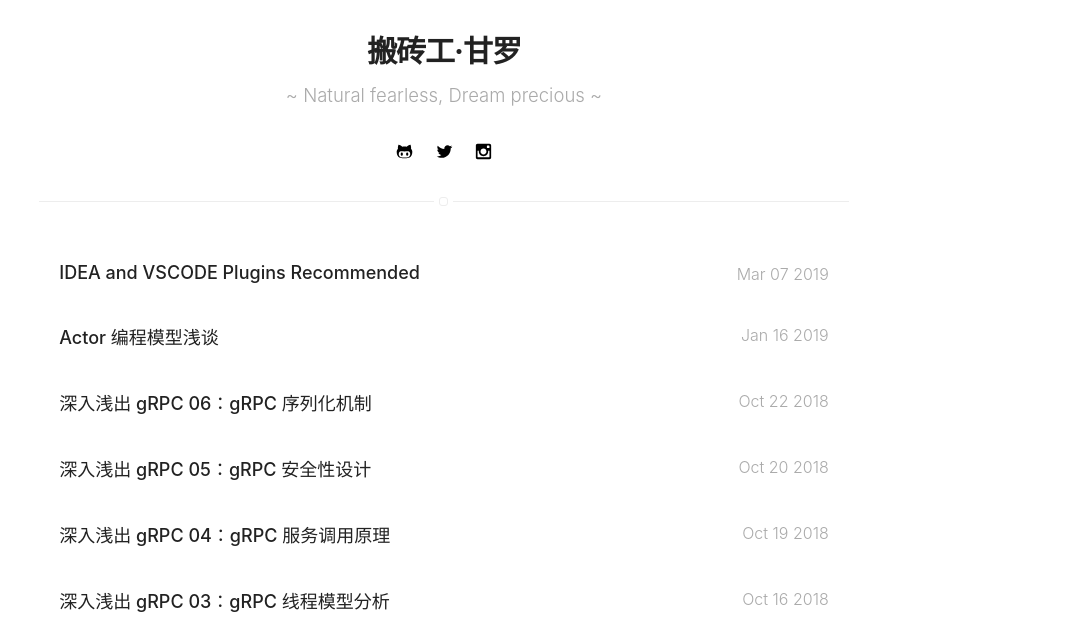
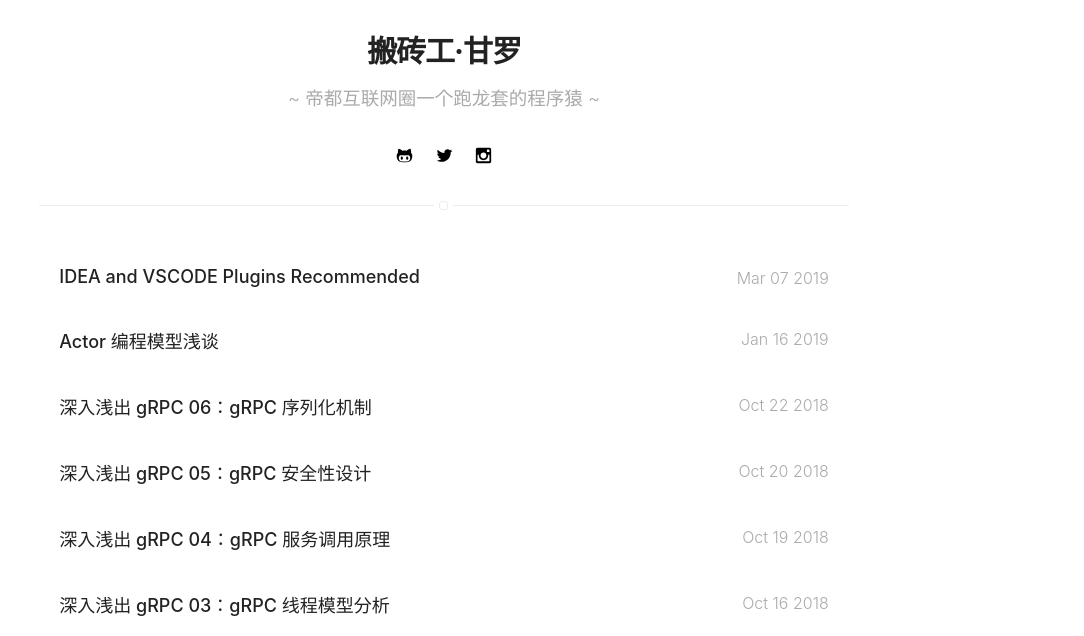
Before and after one commit to Jiangew/jiangew.github.io, a Jekyll site: the page built from blog/index.html, in a window 1280 px wide and 900 px high. Shown: the part 261-897 px from the top of the window, without its empty margins (196-1280 px from the left). Built offline with Jekyll 4.4.1, drawn with Linux system fonts in a browser that asks for light colours; the list of posts is cut into pages by our own code; some of the changed text lies outside the part shown.

Commit message:
polish paginate

```diff
--- a/_config.yml
+++ b/_config.yml
@@ -1,9 +1,9 @@
 # main text of home
 name: 搬砖工·甘罗
-bio: ~ Natural fearless, Dream precious ~
+bio: ~ 帝都互联网圈一个跑龙套的程序猿 ~
 
 # slogon
-description: ~ Natural fearless, Dream precious ~
+description: ~ 帝都互联网圈一个跑龙套的程序猿 ~
 
 # if it's an external image, update below for true better with square images
 external-image: false
@@ -36,7 +36,7 @@
 authors:
     Ew Jiang:
         name: Ew Jiang
-        bio: ~ Natural fearless, Dream precious ~
+        bio: ~ 帝都互联网圈一个跑龙套的程序猿 ~
         external-image: false
         picture: assets/images/base/profile.png
         twitter: JamesiWork
--- a/_includes/pagination.html
+++ b/_includes/pagination.html
@@ -1,14 +1,14 @@
 <div class="pagination">
     {% if paginator.previous_page %}
-        <a href="{{ site.url }}{{ paginator.previous_page_path }}" class="previous">«</a>
+        <a href="{{ site.url }}{{ paginator.previous_page_path }}" class="previous">👈</a>
     {% else %}
         <span class="previous hidden">«</span>
     {% endif %}
 
-    <span class="page_number ">Page {{ paginator.page }} of {{ paginator.total_pages }}</span>
+    <span class="page_number ">PAGE {{ paginator.page }} OF {{ paginator.total_pages }}</span>
 
     {% if paginator.next_page %}
-        <a href="{{ site.url }}{{ paginator.next_page_path }}" class="next">»</a>
+        <a href="{{ site.url }}{{ paginator.next_page_path }}" class="next">👉</a>
     {% else %}
         <span class="next hidden">»</span>
     {% endif %}
```
